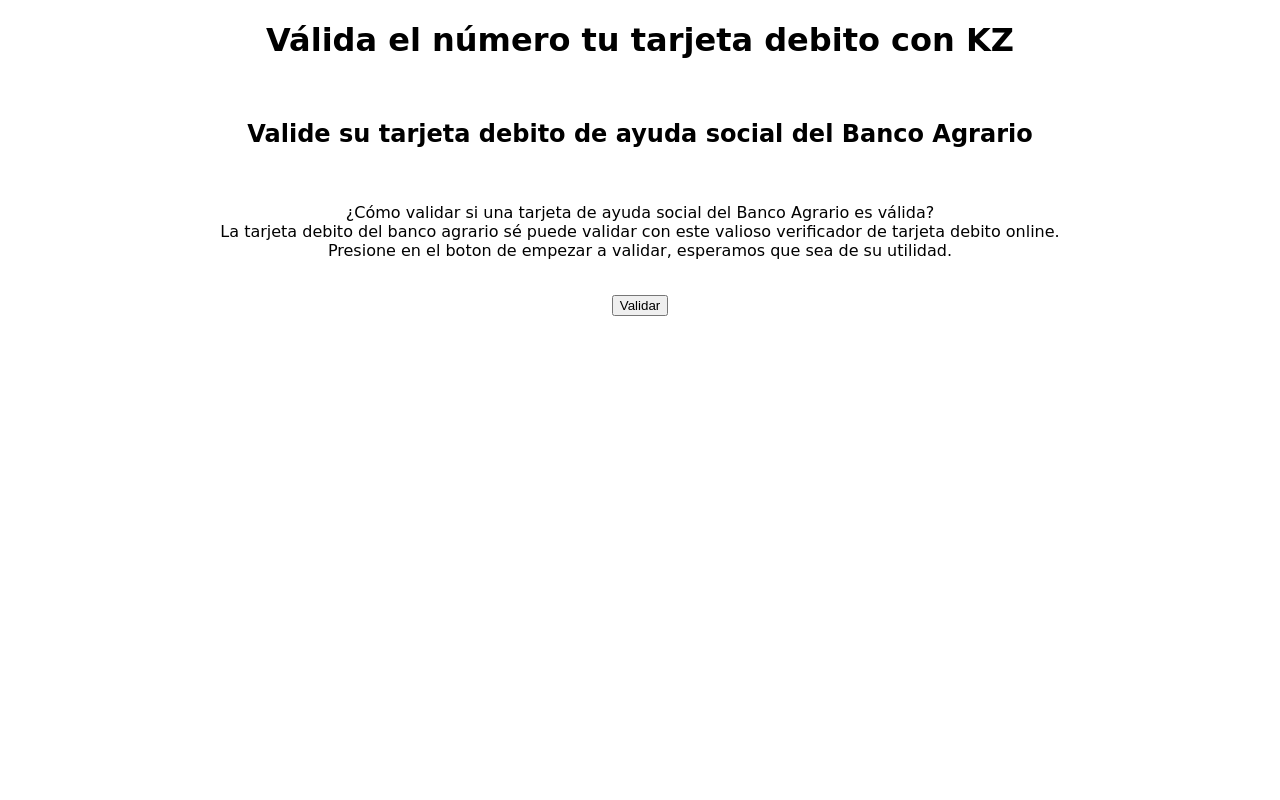
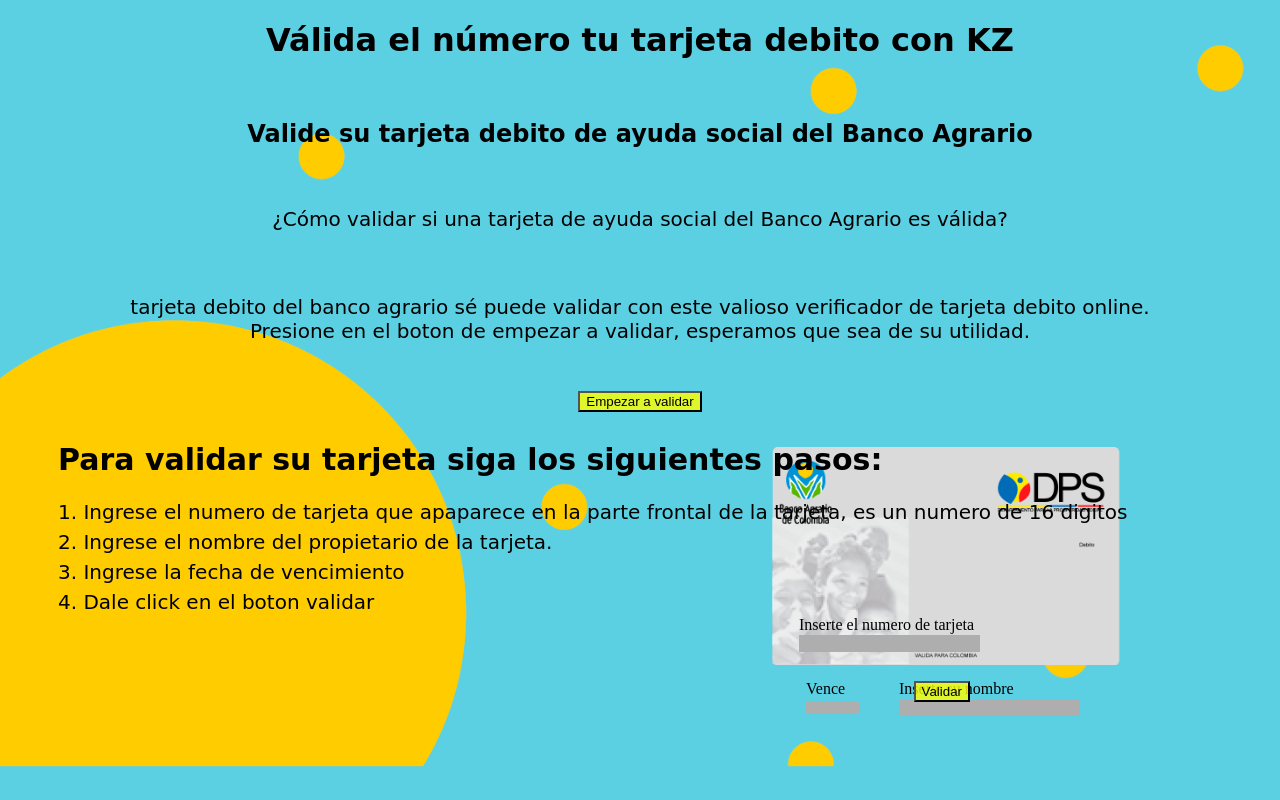
Before and after one commit to Laboratoria/BOG003-card-validation, a website with bundled scripts: page src/index.html in a window 1280 px wide. Built offline with nearby package versions, Linux system fonts and the light colour scheme.

Commit message:
index listo

```diff
--- a/src/index.html
+++ b/src/index.html
@@ -14,13 +14,58 @@
 
     </header>
     <main class="parrafo">
+      <div id="pregunta">
 
-      <p>¿Cómo validar si una tarjeta de ayuda social del Banco Agrario    es válida?<br>
+      <p> ¿Cómo validar si una tarjeta de ayuda social del Banco Agrario es válida?</p><br>
+      <div id="respuesta"></div>
 
-        La tarjeta debito del banco agrario sé puede validar con este  valioso verificador de tarjeta debito online.<br>
+        <p> tarjeta debito del banco agrario sé puede validar con este  valioso verificador de tarjeta debito online.<br>
         Presione en el boton de empezar a validar, esperamos que sea de su utilidad.</p> <br>
 
-        <button id=validar type="button">Validar</button>
+        <button id=validar type="button" onclick="empezarValidar()" >Empezar a validar</button>
+      </div>
+
+
+
+
+
+        <div id="contenedor">
+          <h3>
+            Para validar su tarjeta siga los siguientes pasos:
+          </h3>
+          <div id="pasos">
+          <p>1. Ingrese el numero de tarjeta que
+            apaparece en la parte frontal
+            de la tarjeta, es un numero de 16 digitos </p>
+
+           <p>2. Ingrese el nombre del propietario de
+              la tarjeta.</p>
+              <p>3. Ingrese la fecha de vencimiento</p>
+              <p>4. Dale click en el boton validar</p>
+
+              </div>
+            <div class="caja" >
+                <img src="tarjeta.png" alt="tarjeta" class="tarjeta" >
+                <div class="pt1"> <label for="tarjeta"> Inserte el numero de tarjeta </label><br>
+                <input type="number" id="card_number"></div>
+                <div class="pn2"><label for="nombre"> Inserte su nombre </label> <br>
+                  <input type="name" id="card_name"></div>
+                  <div class="fecha"><label for="fecha">Vence </label> <br>
+                    <input type="number" id="date"></div>
+              </div>
+
+
+
+        </div>
+        <br>
+        <br>
+        <br>
+
+        <button id=validar1 type="button" onclick="Validar()" > Validar</button>
+        <button id=validar2 type="button" onclick="Validartarjeta()" > Validar otra tarjeta</button>
+
+
+
 
     </main>
     <footer></footer>
--- a/src/style.css
+++ b/src/style.css
@@ -1,5 +1,98 @@
-body {
+body{
+background: url(fondo.png);
+background-size: 100%;
+}
+
+header {
 text-align: center;
 font-family: cursive;
-background: image("imagenes/fondo.png");
+
+
 }
+
+#pregunta {
+    font-family: cursive;
+    font-size: 20px;
+    text-align: center;
+}
+#validar {
+background: rgba(255, 255, 0, 0.808);
+cursor: pointer;
+
+}
+h3{
+    margin-left: 50px;
+    font-family: cursive;
+    font-size: 30px;
+
+}
+#pasos{
+    margin-left: 50px;
+    font-family: cursive;
+    font-size: 20px;
+    line-height: 50%;
+}
+.tarjeta {
+    float: right;
+    margin-right: 150px;
+    margin-top: -180px;
+    width: 350px;
+
+}
+#validar1 {
+    background: rgba(255, 255, 0, 0.808);
+    cursor: pointer;
+
+    }
+    #validar2 {
+        background: rgba(255, 255, 0, 0.808);
+        cursor: pointer;
+
+        }
+.pt1{
+    position: fixed;
+    right: 300px;
+    top: 77%;
+
+
+}
+#card_number{
+    border: 0px;
+    background-color: rgb(175, 174, 174);
+
+}
+.pn2{
+    position: fixed;
+    right: 200px;
+    top: 85%;
+
+
+}
+#card_name{
+    border: 0px;
+    background-color: rgb(175, 174, 174);
+
+}
+.fecha{
+    position: fixed;
+    right: 420px;
+    top: 85%;
+}
+#date{
+    width: 50px;
+    height: 10px;
+    border: 0px;
+    background-color: rgb(175, 174, 174);
+}
+#validar1{
+    position: fixed;
+    right: 310PX;
+
+
+
+}
+#validar2{
+    display: none;
+
+
+}
```
Also changed, not shown: src/fondo.png (added), src/tarjeta.png (added).
